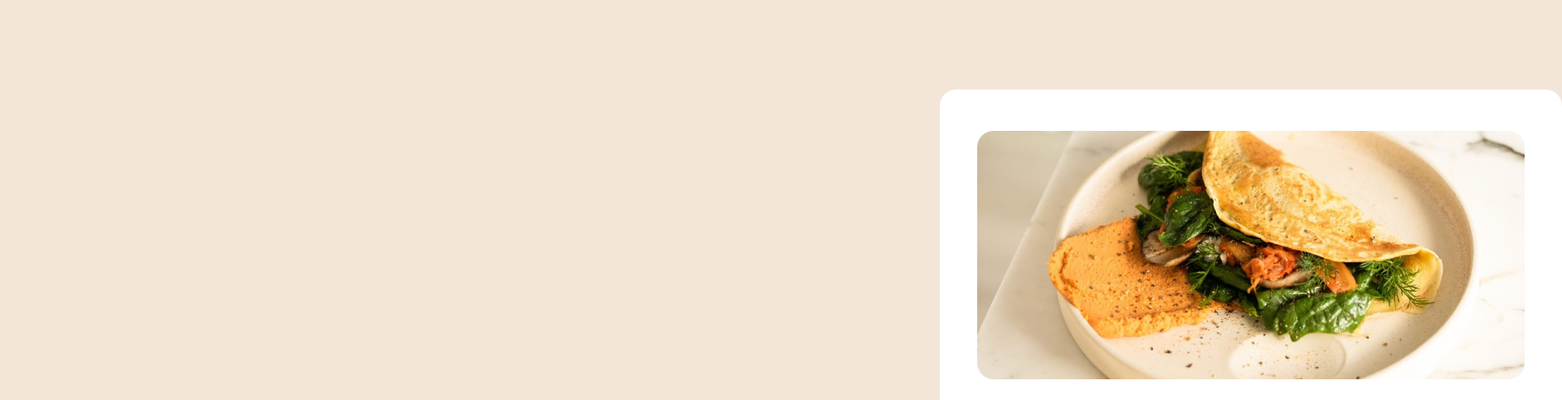
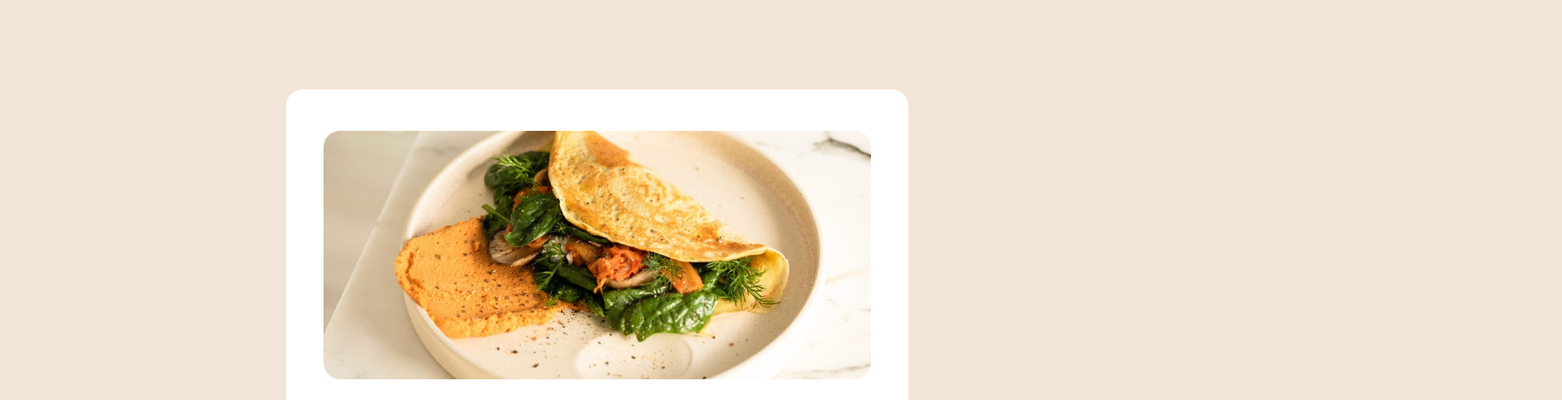
Before and after one commit to Donia912/recipe-page-main, a plain HTML site: page index.html in a window 1280 px wide. Shown: the top 483 px of the page at 83% size, 1883 px wide, since content can reach past the window. Drawn offline with Linux system fonts and the light colour scheme.

Commit message:
Add files via upload

```diff
--- a/index.css
+++ b/index.css
@@ -26,7 +26,6 @@
     border-radius: 20px;
     background-color: white;
     position: relative;
-    margin-left: 1125px;
 }
 .image{
     background-image: url(assets/images/image-omelette.jpeg);
```
